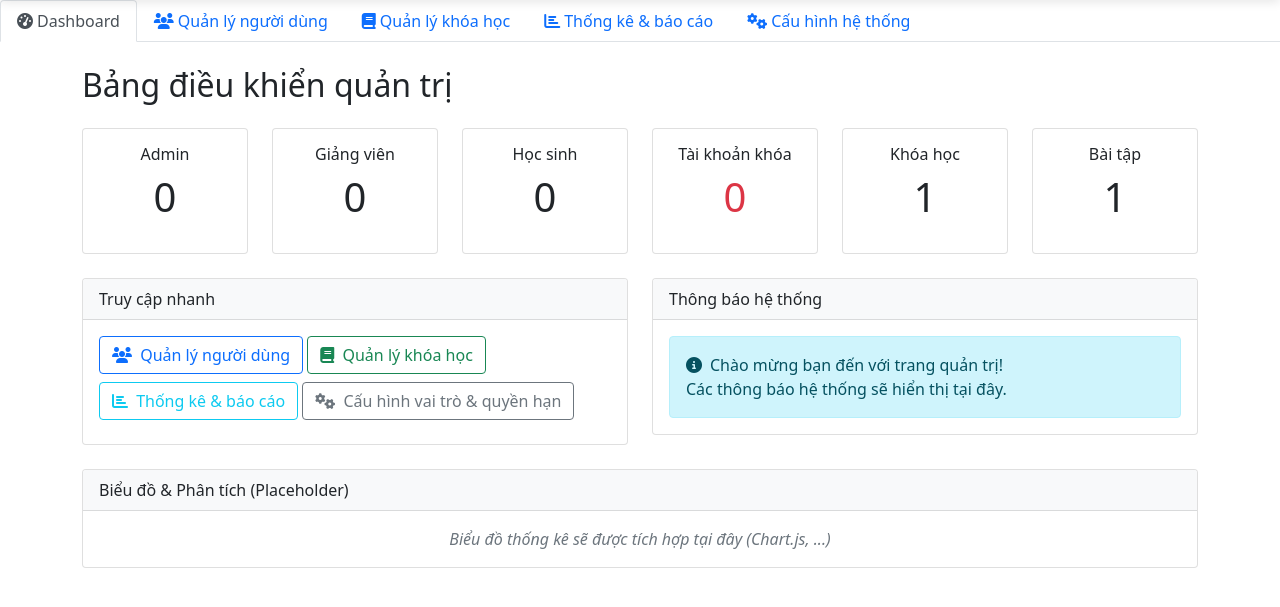
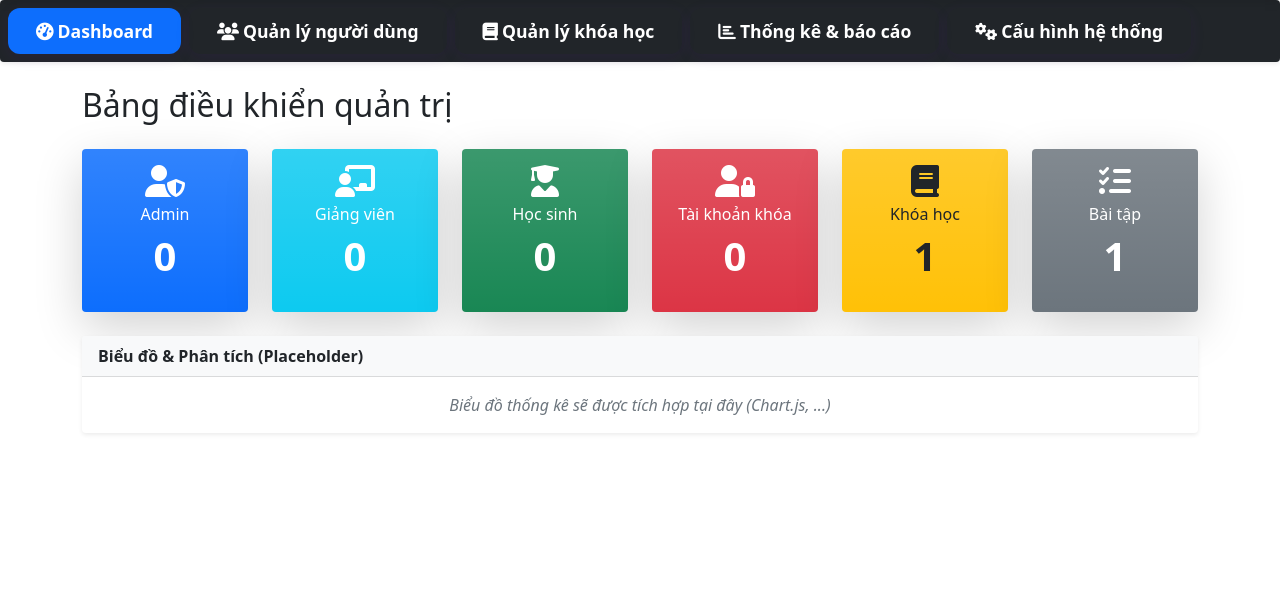
Before and after one commit to Phappp/Python, a Flask app: page /admin/dashboard in a window 1280 px wide. Shown: the part 72-679 px from the top of the page. Run offline with Flask 3, Linux system fonts and the light colour scheme; the visitor is signed in with stand-in values (Sample User, id 1); grey boxes marked "Sample" are stand-in pictures; a database or web service that is not in the repository returns one stand-in record (values such as "Sample title").

Commit message:
thay đổi lớn trang admin kh có backup

```diff
--- a/app/controllers/admin_controller.py
+++ b/app/controllers/admin_controller.py
@@ -5,6 +5,7 @@
 from datetime import datetime
 import io
 import openpyxl
+from app.forms import ProfileEditForm, CourseForm
 
 class AdminController:
     @staticmethod
@@ -41,6 +42,8 @@
             User.update_profile(username, update_data)
             flash('Cập nhật thông tin thành công!', 'success')
             return redirect(url_for('admin.list_users'))
+        if request.method == 'GET':
+            form = ProfileEditForm(data=user)
         return render_template('admin/edit_user.html', form=form, user=user)
 
     @staticmethod
@@ -106,6 +109,8 @@
             Course.update(course_id, update_data)
             flash('Cập nhật khóa học thành công!', 'success')
             return redirect(url_for('admin.list_courses'))
+        if request.method == 'GET':
+            form = CourseForm(data=course)
         return render_template('admin/edit_course.html', form=form, course=course)
 
     @staticmethod
@@ -227,12 +232,19 @@
         if not user:
             flash('Không tìm thấy người dùng!', 'danger')
             return redirect(url_for('admin.list_users'))
+        role = user.get('role')
+        user_permissions = user.get('permissions', [])
         # Quyền mặc định từ role
-        role = user.get('role')
-        # Quyền riêng
-        user_permissions = user.get('permissions', [])
-        # Gợi ý một số quyền phổ biến
-        all_permissions = ['manage_users', 'manage_courses', 'manage_exercises', 'view_stats', 'config_system']
+        if role == 'admin':
+            default_permissions = ['manage_users', 'manage_courses', 'manage_exercises', 'view_stats', 'config_system']
+        elif role == 'lecture':
+            default_permissions = ['manage_courses', 'manage_exercises']
+        elif role == 'student':
+            default_permissions = ['view_courses', 'do_exercises']
+        else:
+            default_permissions = []
+        # Chỉ hiển thị các quyền không phải mặc định
+        all_permissions = [p for p in ['manage_users', 'manage_courses', 'manage_exercises', 'view_stats', 'config_system'] if p not in default_permissions]
         return render_template('admin/user_permissions.html', user=user, role=role, user_permissions=user_permissions, all_permissions=all_permissions)
 
     @staticmethod
@@ -241,7 +253,11 @@
         if not user:
             flash('Không tìm thấy người dùng!', 'danger')
             return redirect(url_for('admin.list_users'))
-        perms = request.form.getlist('permissions')
-        User.set_permissions(username, perms)
-        flash('Cập nhật quyền cho tài khoản thành công!', 'success')
+        if 'reset_permissions' in request.form:
+            User.set_permissions(username, [])
+            flash('Đã xóa toàn bộ quyền riêng, chỉ còn quyền mặc định!', 'success')
+        else:
+            perms = request.form.getlist('permissions')
+            User.set_permissions(username, perms)
+            flash('Cập nhật quyền cho tài khoản thành công!', 'success')
         return redirect(url_for('admin.view_user_permissions', username=username))
--- a/app/controllers/auth_controller.py
+++ b/app/controllers/auth_controller.py
@@ -142,6 +142,9 @@
             save_credentials = form.save_credentials.data
             user = User.find_by_username(username)
 
+            if user and not user.get('active', True):
+                flash('Tài khoản của bạn đã bị khóa!', 'danger')
+                return None
             if user and User.check_password(user, password):
                 # Kiểm tra xem người dùng có bật 2FA không
                 if user.get('two_factor_enabled', False):
--- a/app/forms.py
+++ b/app/forms.py
@@ -49,6 +49,9 @@
                        validators=[DataRequired(), Email()])
     bio = TextAreaField('Giới thiệu bản thân',
                        validators=[Optional(), Length(max=500)])
+    role = SelectField('Vai trò',
+        choices=[('student', 'Sinh viên'), ('lecture', 'Giảng viên'), ('admin', 'Admin')],
+        default='student')
     submit = SubmitField('Cập nhật thông tin')
 
 class ChangePasswordRequestForm(FlaskForm):
--- a/app/static/css/themes.css
+++ b/app/static/css/themes.css
@@ -246,3 +246,34 @@
 #themeDropdownLanding i {
   color: #888 !important;
 }
+
+.btn-main, .btn-login {
+    background: linear-gradient(90deg, #6a11cb 0%, #2575fc 100%);
+    color: #fff !important;
+    border: none;
+    border-radius: 12px !important;
+    font-weight: 600;
+    font-size: 1.1rem;
+    padding: 10px 28px;
+    box-shadow: 0 4px 16px rgba(106,17,203,0.08);
+    transition: all 0.2s;
+}
+.btn-main:hover, .btn-login:hover {
+    background: linear-gradient(90deg, #2575fc 0%, #6a11cb 100%);
+    color: #fff !important;
+    transform: translateY(-2px) scale(1.04);
+    box-shadow: 0 8px 24px rgba(37,117,252,0.13);
+}
+.btn-outline-main {
+    border: 2px solid #6a11cb;
+    color: #6a11cb !important;
+    background: #fff;
+    border-radius: 12px !important;
+    font-weight: 600;
+    transition: all 0.2s;
+}
+.btn-outline-main:hover {
+    background: #6a11cb;
+    color: #fff !important;
+    box-shadow: 0 4px 16px rgba(106,17,203,0.08);
+}
--- a/app/templates/admin/_admin_nav.html
+++ b/app/templates/admin/_admin_nav.html
@@ -1,27 +1,27 @@
 <div class="mb-4">
-    <ul class="nav nav-tabs">
+    <ul class="nav nav-pills bg-dark rounded shadow-sm p-2 gap-2">
         <li class="nav-item">
-            <a class="nav-link {% if request.endpoint == 'admin.admin_dashboard' %}active{% endif %}" href="{{ url_for('admin.admin_dashboard') }}">
+            <a class="nav-link btn-main text-white {% if request.endpoint == 'admin.admin_dashboard' %}active bg-primary{% endif %}" href="{{ url_for('admin.admin_dashboard') }}">
                 <i class="fas fa-tachometer-alt me-1"></i>Dashboard
             </a>
         </li>
         <li class="nav-item">
-            <a class="nav-link {% if request.endpoint == 'admin.list_users' %}active{% endif %}" href="{{ url_for('admin.list_users') }}">
+            <a class="nav-link btn-main text-white {% if request.endpoint == 'admin.list_users' %}active bg-primary{% endif %}" href="{{ url_for('admin.list_users') }}">
                 <i class="fas fa-users me-1"></i>Quản lý người dùng
             </a>
         </li>
         <li class="nav-item">
-            <a class="nav-link {% if request.endpoint == 'admin.list_courses' %}active{% endif %}" href="{{ url_for('admin.list_courses') }}">
+            <a class="nav-link btn-main text-white {% if request.endpoint == 'admin.list_courses' %}active bg-primary{% endif %}" href="{{ url_for('admin.list_courses') }}">
                 <i class="fas fa-book me-1"></i>Quản lý khóa học
             </a>
         </li>
         <li class="nav-item">
-            <a class="nav-link {% if request.endpoint == 'admin.stats' %}active{% endif %}" href="{{ url_for('admin.stats') }}">
+            <a class="nav-link btn-main text-white {% if request.endpoint == 'admin.stats' %}active bg-primary{% endif %}" href="{{ url_for('admin.stats') }}">
                 <i class="fas fa-chart-bar me-1"></i>Thống kê & báo cáo
             </a>
         </li>
         <li class="nav-item">
-            <a class="nav-link {% if request.endpoint == 'admin.roles' %}active{% endif %}" href="{{ url_for('admin.roles') }}">
+            <a class="nav-link btn-main text-white {% if request.endpoint == 'admin.roles' %}active bg-primary{% endif %}" href="{{ url_for('admin.roles') }}">
                 <i class="fas fa-cogs me-1"></i>Cấu hình hệ thống
             </a>
         </li>
--- a/app/templates/admin/add_user.html
+++ b/app/templates/admin/add_user.html
@@ -18,6 +18,10 @@
             {{ form.password(class="form-control") }}
         </div>
         <div class="form-group">
+            {{ form.confirm_password.label(class="form-label") }}
+            {{ form.confirm_password(class="form-control") }}
+        </div>
+        <div class="form-group">
             {{ form.role.label(class="form-label") }}
             {{ form.role(class="form-control") }}
         </div>
--- a/app/templates/admin/dashboard.html
+++ b/app/templates/admin/dashboard.html
@@ -3,84 +3,60 @@
 {% include 'admin/_admin_nav.html' %}
 <div class="container mt-4">
     <h2 class="mb-4">Bảng điều khiển quản trị</h2>
-    <div class="row mb-4">
+    <div class="row mb-4 g-4">
         <div class="col-md-2">
-            <div class="card text-center">
+            <div class="card text-center shadow-lg border-0 rounded-4 bg-gradient bg-primary text-white">
                 <div class="card-body">
-                    <h6 class="card-title">Admin</h6>
-                    <p class="display-6">{{ num_admins }}</p>
+                    <h6 class="card-title"><i class="fas fa-user-shield fa-2x mb-2"></i><br>Admin</h6>
+                    <p class="display-6 fw-bold">{{ num_admins }}</p>
                 </div>
             </div>
         </div>
         <div class="col-md-2">
-            <div class="card text-center">
+            <div class="card text-center shadow-lg border-0 rounded-4 bg-gradient bg-info text-white">
                 <div class="card-body">
-                    <h6 class="card-title">Giảng viên</h6>
-                    <p class="display-6">{{ num_lectures }}</p>
+                    <h6 class="card-title"><i class="fas fa-chalkboard-teacher fa-2x mb-2"></i><br>Giảng viên</h6>
+                    <p class="display-6 fw-bold">{{ num_lectures }}</p>
                 </div>
             </div>
         </div>
         <div class="col-md-2">
-            <div class="card text-center">
+            <div class="card text-center shadow-lg border-0 rounded-4 bg-gradient bg-success text-white">
                 <div class="card-body">
-                    <h6 class="card-title">Học sinh</h6>
-                    <p class="display-6">{{ num_students }}</p>
+                    <h6 class="card-title"><i class="fas fa-user-graduate fa-2x mb-2"></i><br>Học sinh</h6>
+                    <p class="display-6 fw-bold">{{ num_students }}</p>
                 </div>
             </div>
         </div>
         <div class="col-md-2">
-            <div class="card text-center">
+            <div class="card text-center shadow-lg border-0 rounded-4 bg-gradient bg-danger text-white">
                 <div class="card-body">
-                    <h6 class="card-title">Tài khoản khóa</h6>
-                    <p class="display-6 text-danger">{{ num_locked }}</p>
+                    <h6 class="card-title"><i class="fas fa-user-lock fa-2x mb-2"></i><br>Tài khoản khóa</h6>
+                    <p class="display-6 fw-bold">{{ num_locked }}</p>
                 </div>
             </div>
         </div>
         <div class="col-md-2">
-            <div class="card text-center">
+            <div class="card text-center shadow-lg border-0 rounded-4 bg-gradient bg-warning text-dark">
                 <div class="card-body">
-                    <h6 class="card-title">Khóa học</h6>
-                    <p class="display-6">{{ num_courses }}</p>
+                    <h6 class="card-title"><i class="fas fa-book fa-2x mb-2"></i><br>Khóa học</h6>
+                    <p class="display-6 fw-bold">{{ num_courses }}</p>
                 </div>
             </div>
         </div>
         <div class="col-md-2">
-            <div class="card text-center">
+            <div class="card text-center shadow-lg border-0 rounded-4 bg-gradient bg-secondary text-white">
                 <div class="card-body">
-                    <h6 class="card-title">Bài tập</h6>
-                    <p class="display-6">{{ num_exercises }}</p>
-                </div>
-            </div>
-        </div>
-    </div>
-    <div class="row mb-4">
-        <div class="col-md-6">
-            <div class="card">
-                <div class="card-header bg-light">Truy cập nhanh</div>
-                <div class="card-body">
-                    <a href="{{ url_for('admin.list_users') }}" class="btn btn-outline-primary mb-2"><i class="fas fa-users me-1"></i> Quản lý người dùng</a>
-                    <a href="{{ url_for('admin.list_courses') }}" class="btn btn-outline-success mb-2"><i class="fas fa-book me-1"></i> Quản lý khóa học</a>
-                    <a href="{{ url_for('admin.stats') }}" class="btn btn-outline-info mb-2"><i class="fas fa-chart-bar me-1"></i> Thống kê & báo cáo</a>
-                    <a href="{{ url_for('admin.roles') }}" class="btn btn-outline-secondary mb-2"><i class="fas fa-cogs me-1"></i> Cấu hình vai trò & quyền hạn</a>
-                </div>
-            </div>
-        </div>
-        <div class="col-md-6">
-            <div class="card">
-                <div class="card-header bg-light">Thông báo hệ thống</div>
-                <div class="card-body">
-                    <div class="alert alert-info mb-0">
-                        <i class="fas fa-info-circle me-2"></i>Chào mừng bạn đến với trang quản trị!<br>
-                        Các thông báo hệ thống sẽ hiển thị tại đây.
-                    </div>
+                    <h6 class="card-title"><i class="fas fa-tasks fa-2x mb-2"></i><br>Bài tập</h6>
+                    <p class="display-6 fw-bold">{{ num_exercises }}</p>
                 </div>
             </div>
         </div>
     </div>
     <div class="row">
         <div class="col-12">
-            <div class="card">
-                <div class="card-header bg-light">Biểu đồ & Phân tích (Placeholder)</div>
+            <div class="card shadow-sm border-0 rounded-4">
+                <div class="card-header bg-light fw-bold">Biểu đồ & Phân tích (Placeholder)</div>
                 <div class="card-body text-center text-muted">
                     <em>Biểu đồ thống kê sẽ được tích hợp tại đây (Chart.js, ...)</em>
                 </div>
--- a/app/templates/admin/roles.html
+++ b/app/templates/admin/roles.html
@@ -27,7 +27,7 @@
     </table>
     <div class="alert alert-info mt-3">
         <i class="fas fa-info-circle me-1"></i>
-        <strong>Lưu ý:</strong> Các quyền này là mặc định. Nếu muốn mở rộng chức năng phân quyền động, hãy liên hệ phát triển hệ thống.
+        <strong>Lưu ý:</strong> Các quyền này là mặc định.
     </div>
 </div>
 {% endblock %}
--- a/app/templates/admin/stats.html
+++ b/app/templates/admin/stats.html
@@ -47,7 +47,7 @@
             </div>
         </div>
         <div class="col-md-6 d-flex align-items-center">
-            <a href="{{ url_for('admin.export_excel') }}" class="btn btn-success btn-lg w-100">Xuất báo cáo (Excel)</a>
+            <a href="{{ url_for('admin.export_excel') }}" class="btn btn-main mb-3"><i class="fas fa-file-excel"></i> Xuất báo cáo Excel</a>
         </div>
     </div>
 </div>
--- a/app/templates/admin/user_permissions.html
+++ b/app/templates/admin/user_permissions.html
@@ -33,6 +33,10 @@
             <div class="form-text">Giữ Ctrl (Windows) hoặc Cmd (Mac) để chọn nhiều quyền.</div>
         </div>
         <button type="submit" class="btn btn-success">Lưu quyền riêng</button>
+        <button type="submit" name="reset_permissions" value="1" class="btn btn-danger"
+            onclick="return confirm('Bạn có chắc muốn xóa toàn bộ quyền riêng và trả về mặc định?');">
+            Xóa quyền riêng (trả về mặc định)
+        </button>
         <a href="{{ url_for('admin.users_by_role', role_name=role) }}" class="btn btn-secondary">Quay lại</a>
     </form>
 </div>
```
Also changed, not shown: app/templates/admin/courses.html (+9 -7 lines), app/templates/admin/edit_user.html (+19 -3 lines), app/templates/admin/users.html (+8 -6 lines), app/templates/admin/users_by_role.html (+6 -3 lines).
